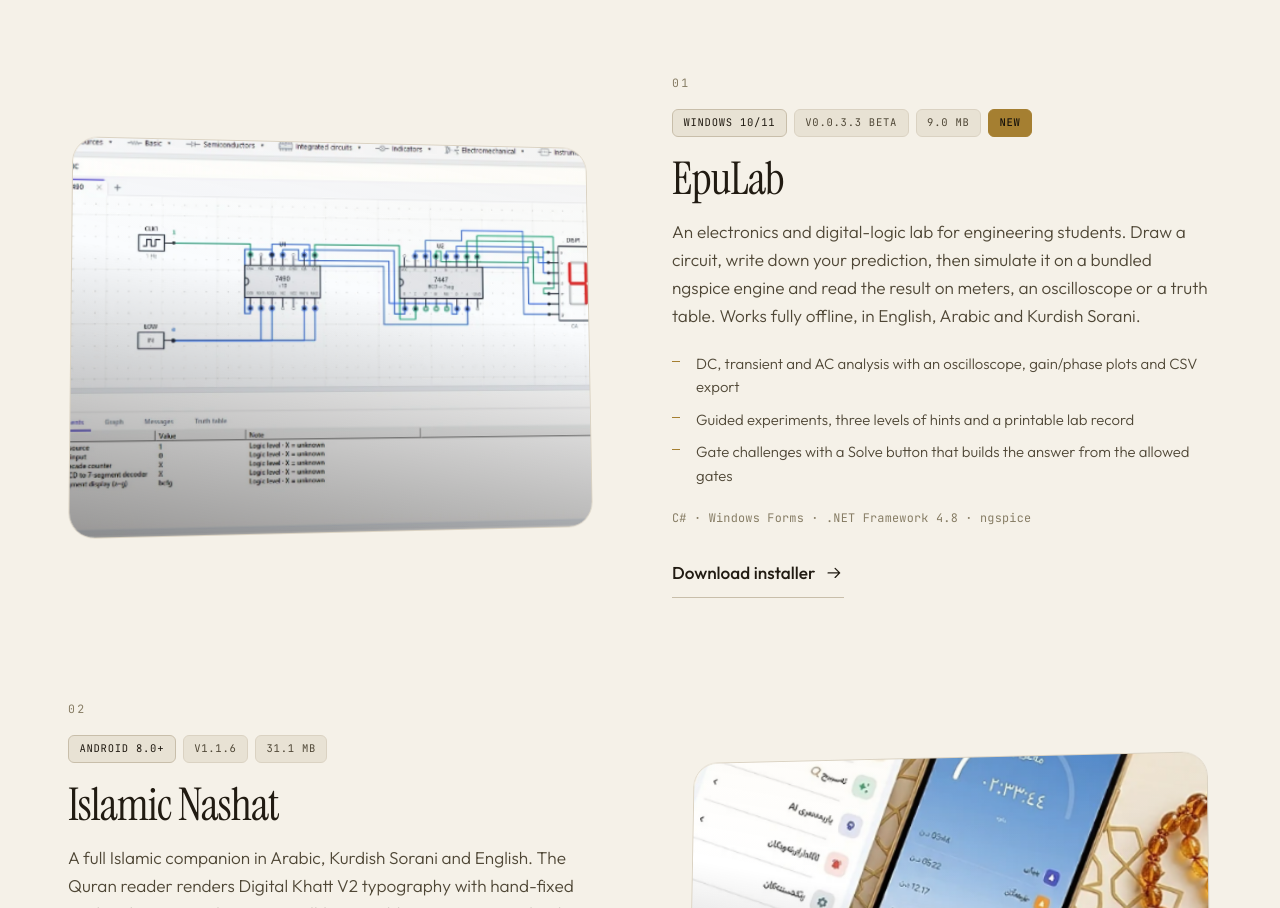
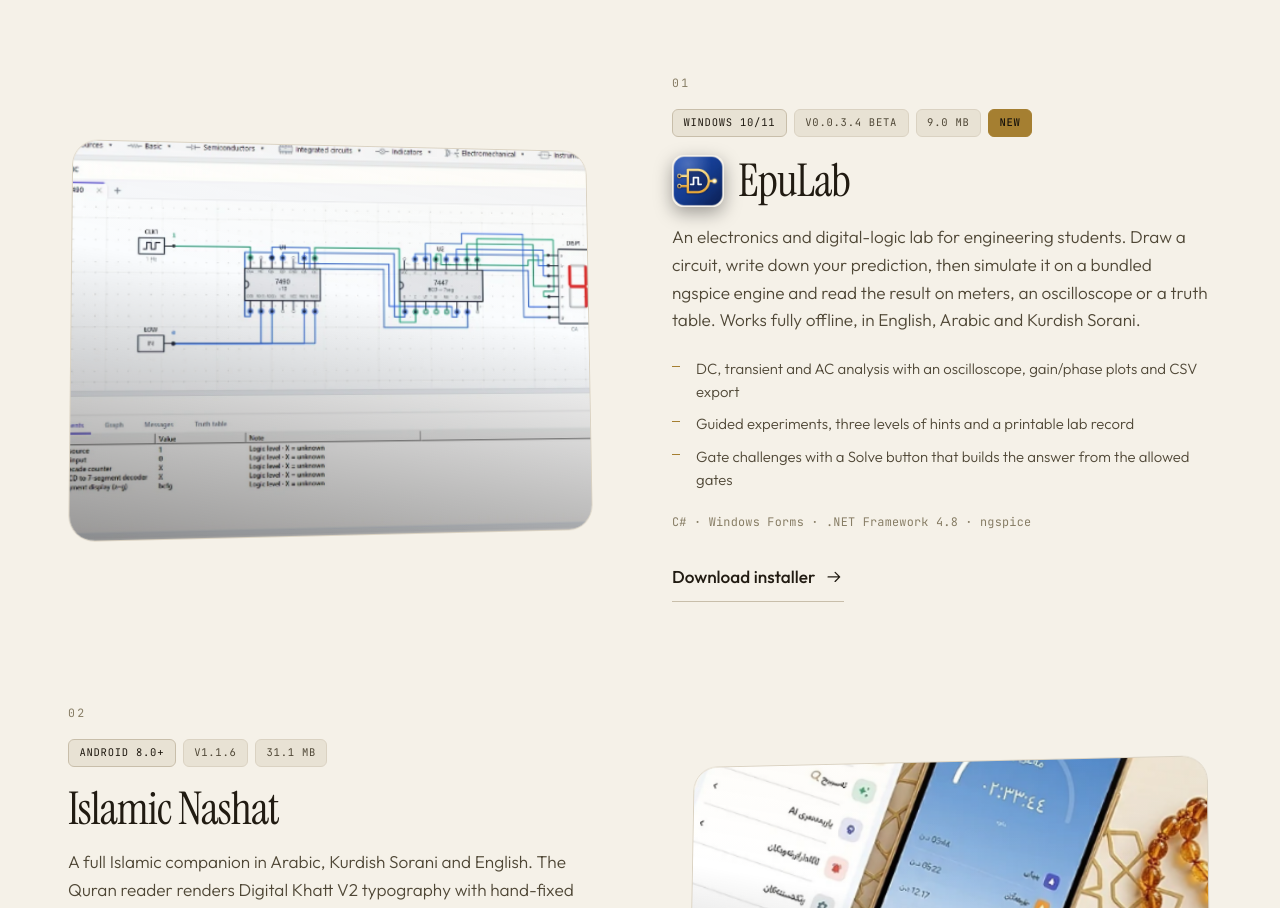
Before and after one commit to NashatShamsadyn7/portfolio-website, a plain HTML site: page index.html in a window 1280 px wide. Shown: the part 1641-2549 px from the top of the page. Drawn offline with Linux system fonts and the light colour scheme; no server answers; animation ran at ten frames a second.

Commit message:
EpuLab logo beside its title

```diff
--- a/index.html
+++ b/index.html
@@ -34,7 +34,7 @@
   <link rel="preconnect" href="https://fonts.gstatic.com" crossorigin>
   <link href="https://fonts.googleapis.com/css2?family=Instrument+Serif:ital@0;1&family=Outfit:wght@300;400;500;600&family=JetBrains+Mono:wght@400;500&display=swap" rel="stylesheet">
   <script>/* Theme before first paint — no flash */(function(){try{var t=localStorage.getItem('nas-theme');if(t==='light'||(!t&&window.matchMedia('(prefers-color-scheme: light)').matches)){document.documentElement.setAttribute('data-theme','light')}}catch(e){}})();</script>
-  <link rel="stylesheet" href="styles.css?v=32">
+  <link rel="stylesheet" href="styles.css?v=33">
   <link rel="stylesheet" href="release-updates.css?v=2">
 
   <script type="application/ld+json" id="jsonld-data">
@@ -372,8 +372,8 @@
         </div>
         <div class="work-text">
           <span class="work-index">01</span>
-          <p class="work-plat"><span class="chip chip-win">Windows 10/11</span> <span class="chip" data-epulab-ver>v0.0.3.3 beta</span> <span class="chip" data-epulab-size>9.0 MB</span> <span class="chip chip-new">New</span></p>
-          <h3 class="work-title">EpuLab</h3>
+          <p class="work-plat"><span class="chip chip-win">Windows 10/11</span> <span class="chip" data-epulab-ver>v0.0.3.4 beta</span> <span class="chip" data-epulab-size>9.0 MB</span> <span class="chip chip-new">New</span></p>
+          <h3 class="work-title work-title-logo"><img class="work-logo" src="assets/icons/epulab.webp?v=2" width="64" height="64" alt="">EpuLab</h3>
           <p class="work-desc">
             An electronics and digital-logic lab for engineering students. Draw a circuit, write
             down your prediction, then simulate it on a bundled ngspice engine and read the result
--- a/styles.css
+++ b/styles.css
@@ -2215,3 +2215,7 @@ html.theme-anim .footer {
 @media (max-width: 620px) {
   .work-src { margin-left: 0; margin-top: .25rem; }
 }
+
+/* App logo beside a project title */
+.work-title-logo { display: flex; align-items: center; gap: .9rem; }
+.work-logo { width: 1.15em; height: 1.15em; flex: none; border-radius: 22%; box-shadow: 0 6px 18px rgba(0,0,0,.35); }
```
